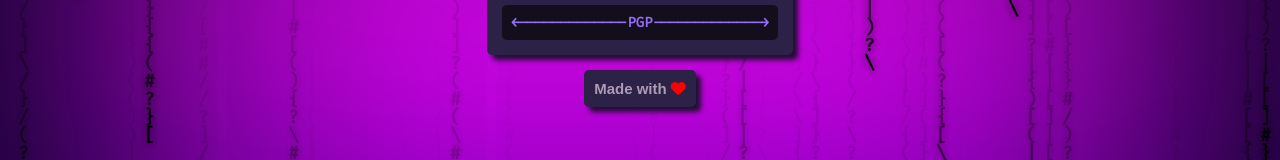
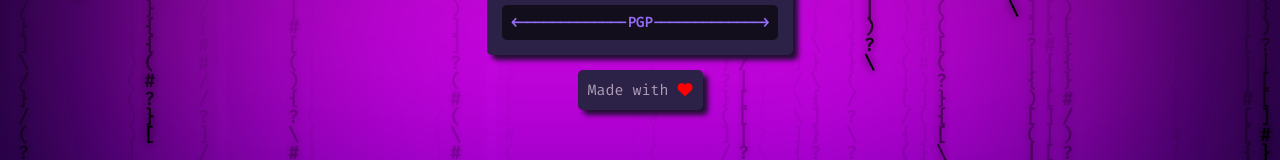
Before and after one commit to 0xSolanaceae/0xSolanaceae.github.io, a plain HTML site: page index.html in a window 1280 px wide. Shown: the part 417-577 px from the top of the page. Drawn offline with nearby package versions, Linux system fonts and the light colour scheme.

Commit message:
Update style.css

```diff
--- a/style.css
+++ b/style.css
@@ -41,6 +41,8 @@ canvas {
 }
 
 .madewith {
+  font-family: 'Fira Code', monospace;
+  font-weight: 100;
   width: fit-content;
   padding: 10px;
   margin: auto;
@@ -48,6 +50,7 @@ canvas {
   margin-top: 6%;
   box-shadow: 5px 5px 5px var(--box-shadow-color);
   border-radius: 5px;
+  color: #bdace7;
 }
 
 .card img {
```
